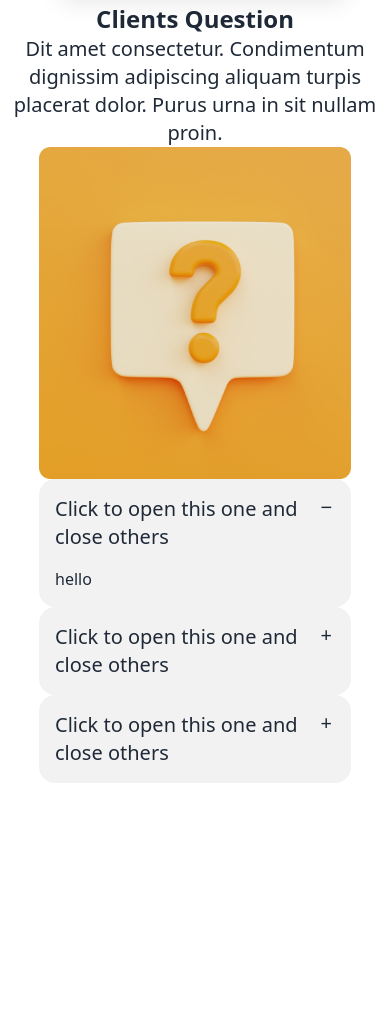
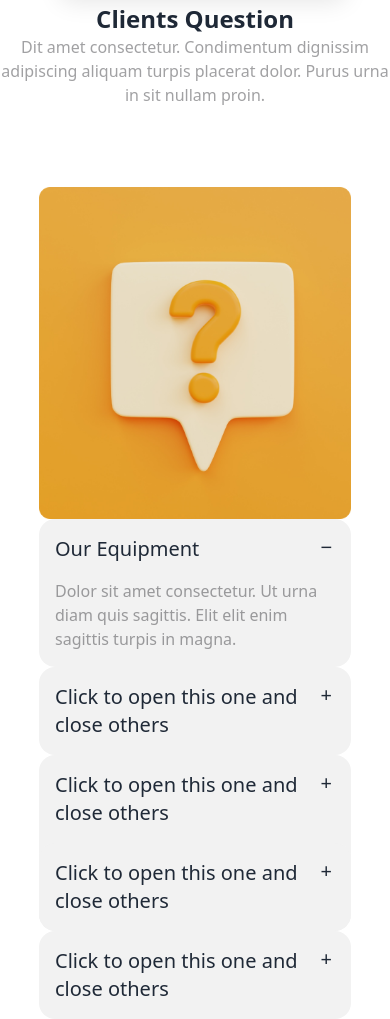
Before and after one commit to Numanahmed2005/Assignment-3, a plain HTML site: page index.html in a window 390 px wide. Shown: the part 5432-6451 px from the top of the page. Before the commit the page ends 6215 px from the top, so only its background shows below. Drawn offline with nearby package versions, Linux system fonts and the light colour scheme.

Commit message:
FAQ add and responsive

```diff
--- a/index.html
+++ b/index.html
@@ -266,20 +266,20 @@
         <section class="mt-4">
        <div class="text-center">
         <h1 class="text-2xl font-bold"> Clients Question</h1>
-        <p class="text-xl"> Dit amet consectetur. Condimentum dignissim adipiscing aliquam turpis placerat dolor. Purus urna in sit nullam proin. </p>
+        <p class="text-[16px] font-[500] text-[#0d0d1263]"> Dit amet consectetur. Condimentum dignissim adipiscing aliquam turpis placerat dolor. Purus urna in sit nullam proin. </p>
        </div>
-       <div class="w-[80%] mx-auto grid grid-rows-1 lg:grid-cols-2">
+       <div class="w-[80%] mx-auto grid grid-rows-1 lg:grid-cols-2 items-center mt-[80px]">
        <div>
         <img src="/Images/11.png" alt="">
        </div>
        <div>
-        <div class="collapse collapse-plus bg-base-200">
+        <div class="collapse collapse-plus bg-base-200 ">
           <input type="radio" name="my-accordion-3" checked="checked" />
           <div class="collapse-title text-xl font-medium">
-            Click to open this one and close others
+             Our Equipment
           </div>
           <div class="collapse-content">
-            <p>hello</p>
+            <p class="text-[16px] text-[#0d0d1263]"> Dolor sit amet consectetur. Ut urna diam quis sagittis. Elit elit enim sagittis turpis in magna.</p>
           </div>
         </div>
         <div class="collapse collapse-plus bg-base-200">
@@ -299,6 +299,27 @@
           <div class="collapse-content">
             <p>hello</p>
           </div>
+          <div class="collapse collapse-plus bg-base-200">
+            <input type="radio" name="my-accordion-3" />
+            <div class="collapse-title text-xl font-medium">
+              Click to open this one and close others
+            </div>
+            <div class="collapse-content">
+              <p>hello</p>
+            </div>
+          </div>
+         </div>
+         <div class="collapse collapse-plus bg-base-200">
+          <input type="radio" name="my-accordion-3" />
+          <div class="collapse-title text-xl font-medium">
+            Click to open this one and close others
+          </div>
+          <div class="collapse-content">
+            <p>hello</p>
+          </div>
+        </div>
+       </div>
+
         </div>
        </div>
 
```
